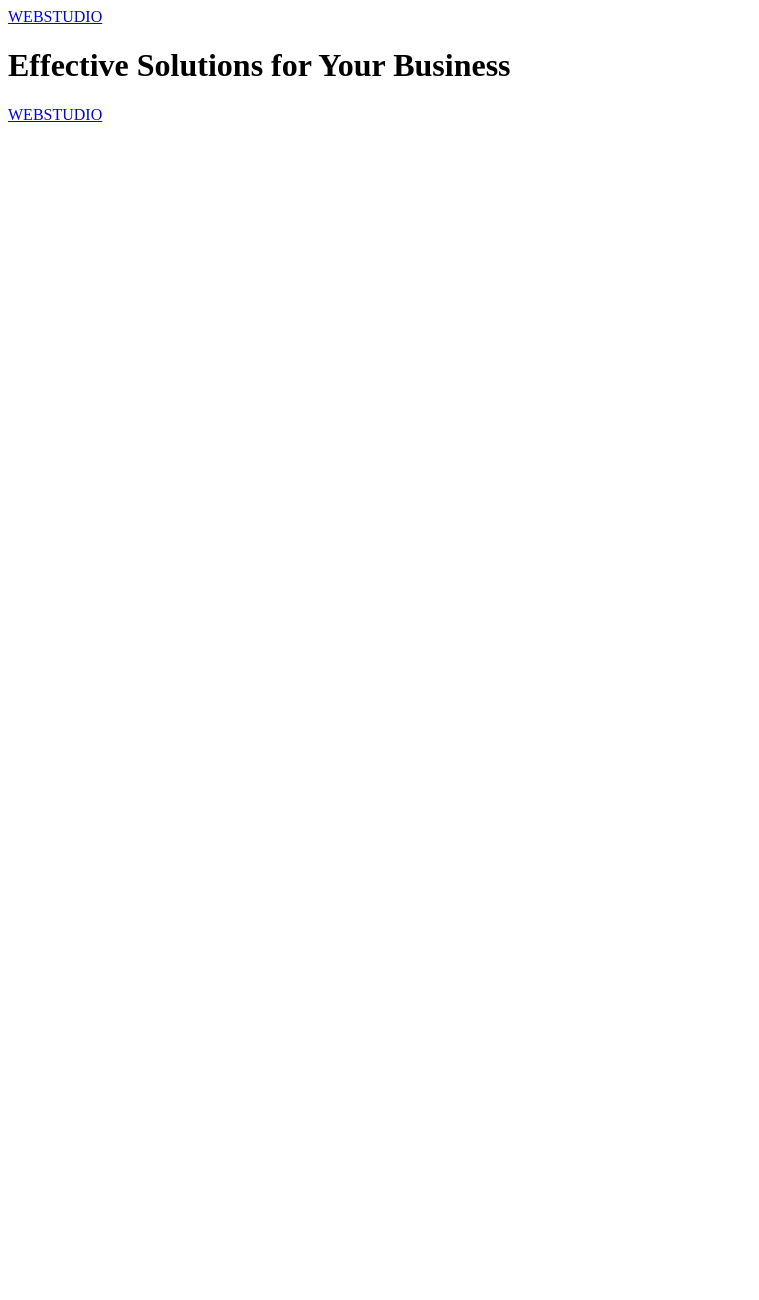
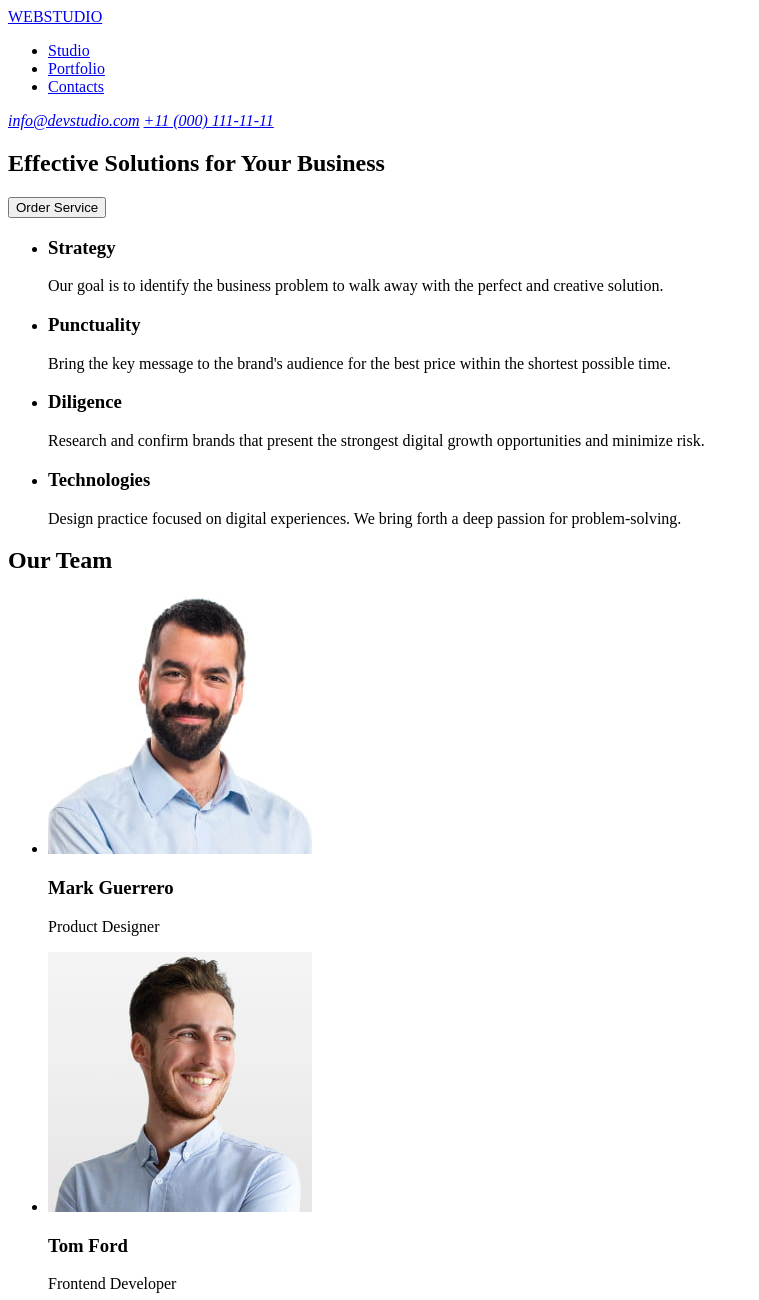
Before and after one commit to Julietro29/goit-markup-hw-01, a plain HTML site: page index.html in a window 1280 px wide. Shown: the top 1300 px of the page, without its empty margins (0-759 px from the left). Before the commit the page ends 800 px from the top, so only its background shows below. Drawn offline with Linux system fonts and the light colour scheme.

Commit message:
add sections, ul, images

```diff
--- a/index.html
+++ b/index.html
@@ -7,11 +7,110 @@
   </head>
   <body>
     <header>
-      <a href="./index.html">WEBSTUDIO</a>
+      <nav>
+        <a href="./index.html">WEBSTUDIO</a>
+        <ul>
+          <li><a href="./index.html">Studio</a></li>
+          <li><a href="./index.html">Portfolio</a></li>
+          <li><a href="./index.html">Contacts</a></li>
+        </ul>
+      </nav>
+      <address>
+        <a href="mailto:info@devstudio.com">info@devstudio.com</a>
+        <a href="tel:11000111-11-11">+11 (000) 111-11-11</a>
+      </address>
     </header>
     <main>
-      <h1>Effective Solutions for Your Business</h1>
+      <section>
+        <h1>Effective Solutions for Your Business</h1>
+        <button type="button">Order Service</button>
+      </section>
+
+      <section>
+        <ul>
+          <li>
+            <h3>Strategy</h3>
+            <p>
+              Our goal is to identify the business problem to walk away with the
+              perfect and creative solution.
+            </p>
+          </li>
+          <li>
+            <h3>Punctuality</h3>
+            <p>
+              Bring the key message to the brand's audience for the best price
+              within the shortest possible time.
+            </p>
+          </li>
+          <li>
+            <h3>Diligence</h3>
+            <p>
+              Research and confirm brands that present the strongest digital
+              growth opportunities and minimize risk.
+            </p>
+          </li>
+          <li>
+            <h3>Technologies</h3>
+            <p>
+              Design practice focused on digital experiences. We bring forth a
+              deep passion for problem-solving.
+            </p>
+          </li>
+        </ul>
+      </section>
+
+      <section>
+        <h2>Our Team</h2>
+        <ul>
+          <li>
+            <img
+              src="./images/img1.jpg"
+              width="264"
+              height="260"
+              alt="Photo Mark Guerrero"
+            />
+            <h3>Mark Guerrero</h3>
+            <p>Product Designer</p>
+          </li>
+          <li>
+            <img
+              src="./images/img2.jpg"
+              width="264"
+              height="260"
+              alt="Photo Tom Ford"
+            />
+            <h3>Tom Ford</h3>
+            <p>Frontend Developer</p>
+          </li>
+          <li>
+            <img
+              src="./images/img3.jpg"
+              width="264"
+              height="260"
+              alt="Photo Camila Garcia"
+            />
+            <h3>Camila Garcia</h3>
+            <p>Marketing</p>
+          </li>
+          <li>
+            <img
+              src="./images/img4.jpg"
+              width="264"
+              height="260"
+              alt="Photo Daniel Wilson"
+            />
+            <h3>Daniel Wilson</h3>
+            <p>UI Designer</p>
+          </li>
+        </ul>
+      </section>
     </main>
-    <footer><a href="./index.html">WEBSTUDIO</a></footer>
+    <footer>
+      <a href="./index.html">WEBSTUDIO</a>
+      <p>
+        Increase the flow of customers and sales for your business with digital
+        marketing & growth solutions.
+      </p>
+    </footer>
   </body>
 </html>
```
Also changed, not shown: images/img1.jpg (added), images/img2.jpg (added), images/img3.jpg (added), images/img4.jpg (added), 2 other files.
